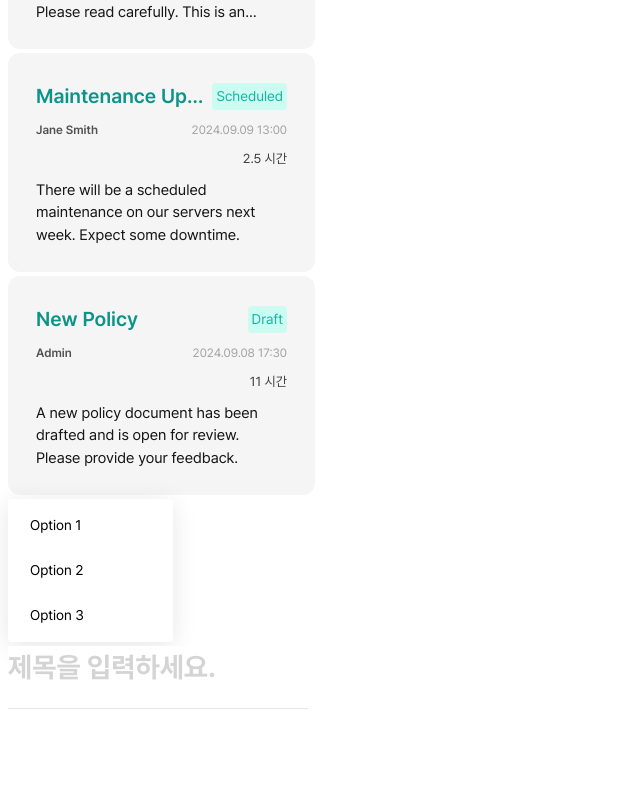
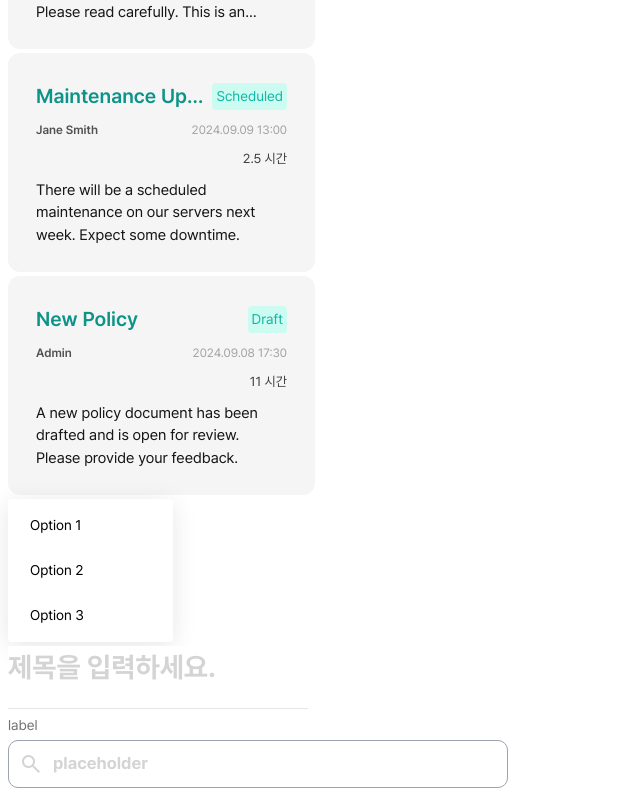
Before and after one commit to tikkle-a501/tikkle, a Next.js app in the folder front/tikkle/: page / in a window 1280 px wide. Shown: the part 662-1458 px from the top of the page, without its empty margins (0-640 px from the left). Before the commit the page ends 1379 px from the top, so only its background shows below. Built offline with nearby package versions, Linux system fonts and the light colour scheme.

Commit message:
feat: SearchInput 컴포넌트 제작 - warning props 확인 필요
S11P21A501-45

```diff
--- a/front/tikkle/src/app/page.tsx
+++ b/front/tikkle/src/app/page.tsx
@@ -3,6 +3,7 @@ import BoardCard from "@/components/card/BoardCard";
 import Button from "@/components/button/Button";
 import Dropbox from "@/components/drop-down/Dropbox";
 import TitleInput from "@/components/input/TitleInput";
+import SearchInput from "@/components/input/SearchInput";
 
 export default function Landing() {
   const testCards = [
@@ -118,6 +119,17 @@ export default function Landing() {
       <div>
         <TitleInput width="300px" placeholder="제목을 입력하세요." />
       </div>
+
+      <div>
+        <SearchInput
+          width="500px"
+          placeholder="placeholder"
+          label="label"
+          leftIcon
+          rightIcon
+          warningMessage="그건 아니지"
+        />
+      </div>
     </div>
   );
 }
--- /dev/null
+++ b/front/tikkle/src/components/input/SearchInput.tsx
@@ -0,0 +1,88 @@
+"use client";
+
+import { useState, useEffect } from "react";
+
+interface SearchInputProps {
+  width: string;
+  label?: string;
+  placeholder?: string;
+  leftIcon?: boolean; // 왼쪽 아이콘 여부
+  rightIcon?: boolean; // 오른쪽 아이콘 여부
+  warningMessage?: string;
+}
+
+const SearchInput: React.FC<SearchInputProps> = ({
+  width,
+  label,
+  placeholder,
+  leftIcon,
+  rightIcon,
+  warningMessage,
+}) => {
+  const [inputValue, setInputValue] = useState(""); // 입력 값 상태 관리
+
+  // 입력 값 변경 핸들러
+  const handleInputChange = (event: React.ChangeEvent<HTMLInputElement>) => {
+    setInputValue(event.target.value); // 입력 값 업데이트
+  };
+
+  // 입력 필드 초기화 핸들러
+  const handleClearInput = () => {
+    setInputValue(""); // 입력 필드 초기화
+  };
+
+  // 경고 필드
+  const [warning, setWarning] = useState(false);
+  useEffect(() => {
+    if (inputValue === "아니") {
+      setWarning(true);
+    } else {
+      setWarning(false);
+    }
+  }, [inputValue]); // inputValue가 변경될 때만 실행
+
+  return (
+    <div className="inline-flex flex-col gap-4">
+      {/* 라벨 */}
+      {label && <label className="text-warmGray500 text-14">{label}</label>}
+
+      <div
+        className="flex justify-center items-center h-42 p-10 gap-10 rounded-10 border border-coolGray400"
+        style={{ width }} // 부모 div에 width 적용
+      >
+        {/* 왼쪽 아이콘 */}
+        {leftIcon && (
+          <span className="material-symbols-outlined text-warmGray300">
+            search
+          </span>
+        )}
+
+        {/* 입력 필드 */}
+        <input
+          type="text"
+          placeholder={placeholder}
+          value={inputValue}
+          onChange={handleInputChange}
+          className="appearance-none flex-1 text-17 font-bold placeholder-warmGray300 focus:outline-none"
+        />
+
+        {/* 오른쪽 아이콘: 입력 값이 있을 때만 표시 */}
+        {rightIcon && inputValue && (
+          <span
+            className="material-symbols-outlined text-warmGray300 pl-2 cursor-pointer"
+            onClick={handleClearInput} // 아이콘 클릭 시 입력 필드 초기화
+          >
+            cancel
+          </span>
+        )}
+      </div>
+
+      {/* warning */}
+      {warning && (
+        <label className="text-rose-500 text-14">{warningMessage}</label>
+      )}
+    </div>
+  );
+};
+
+export default SearchInput;
```
